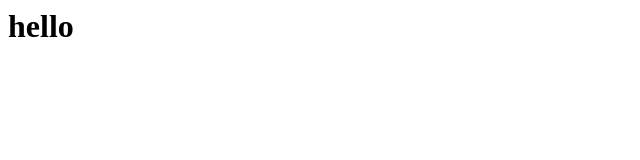
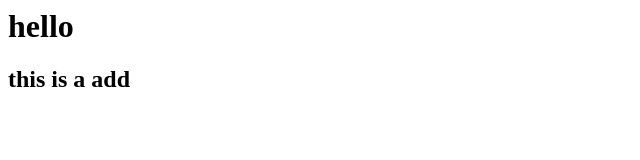
Before and after one commit to amigo2020/Tutorial, a plain HTML site: page index.html in a window 1280 px wide. Shown: the whole page, without its empty margins (0-640 px from the left). Drawn offline with Linux system fonts and the light colour scheme.

Commit message:
second initial commit

```diff
--- a/index.html
+++ b/index.html
@@ -1 +1,2 @@
 <h1>hello</h1>
+<h2>this is a add</h2>
```
